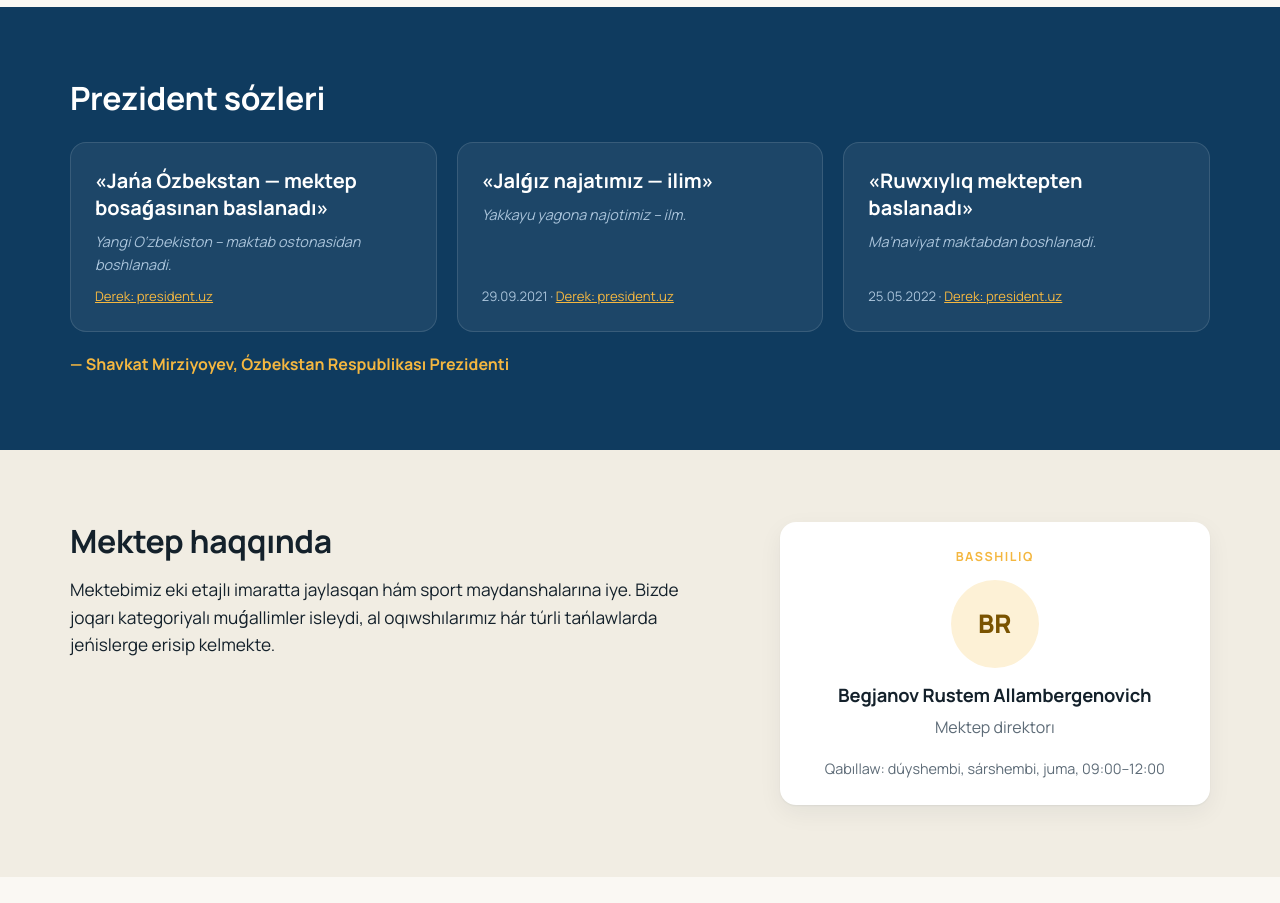
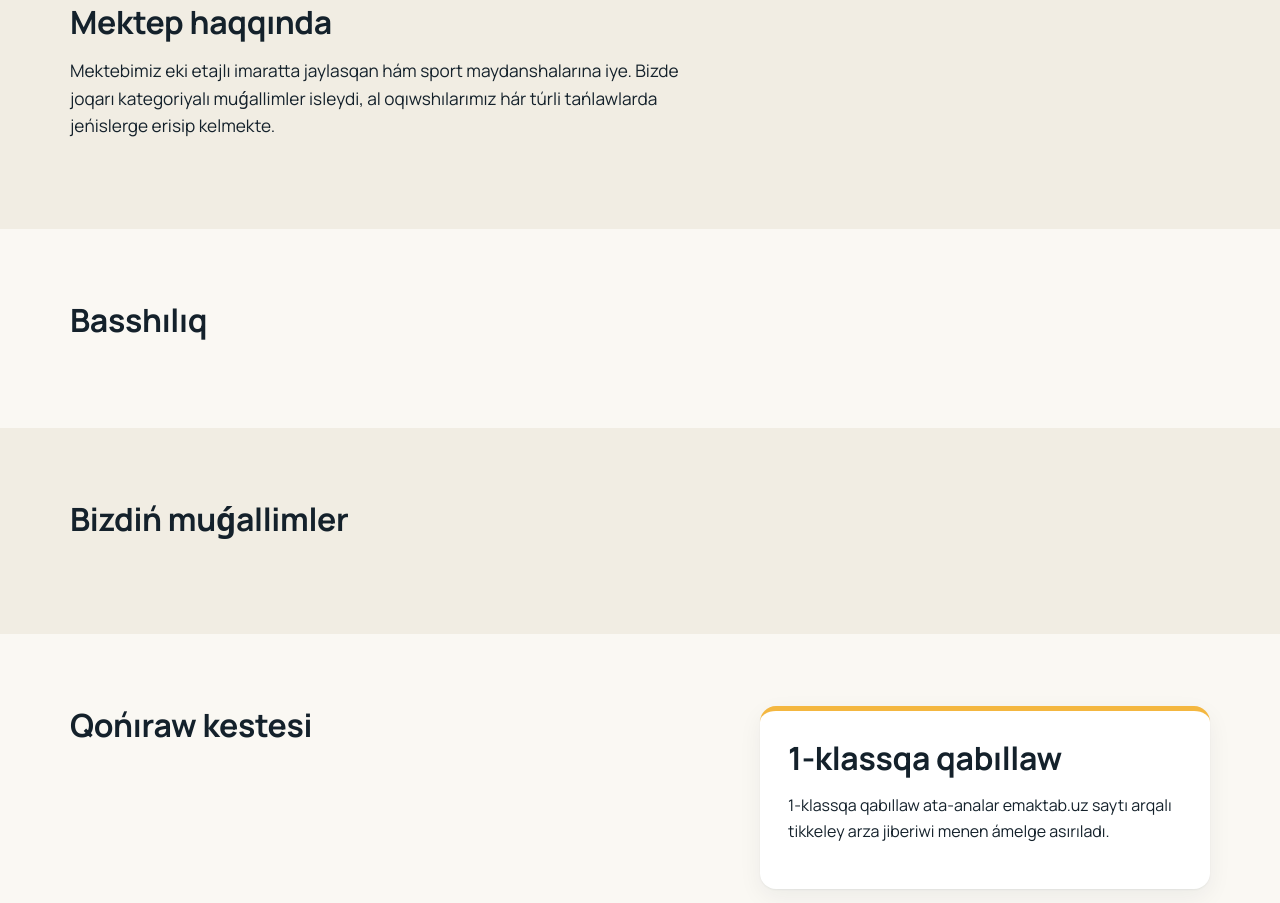
Before and after one commit to nukusmektep42/school42-nukus, a plain HTML site: page index.html in a window 1280 px wide. Shown: the part 977-1880 px from the top of the page. Drawn offline with nearby package versions, Linux system fonts and the light colour scheme; no server answers.

Commit message:
Remove director card and add leadership section

```diff
--- a/index.html
+++ b/index.html
@@ -59,13 +59,14 @@
           <h2 data-t="about_title"></h2>
           <p class="about__text" data-s="about"></p>
         </div>
-        <aside class="card director">
-          <p class="eyebrow" data-t="director"></p>
-          <div class="director__avatar" aria-hidden="true" id="director-initials"></div>
-          <h3 id="director-name"></h3>
-          <p class="muted" id="director-role"></p>
-          <p class="director__reception" id="director-reception"></p>
-        </aside>
+        <figure class="about__photo"><img id="about-photo" alt="" hidden></figure>
+      </div>
+    </section>
+
+    <section id="leadership" class="section">
+      <div class="container">
+        <h2 data-t="director"></h2>
+        <div class="leaders" id="leaders"></div>
       </div>
     </section>
 
```
